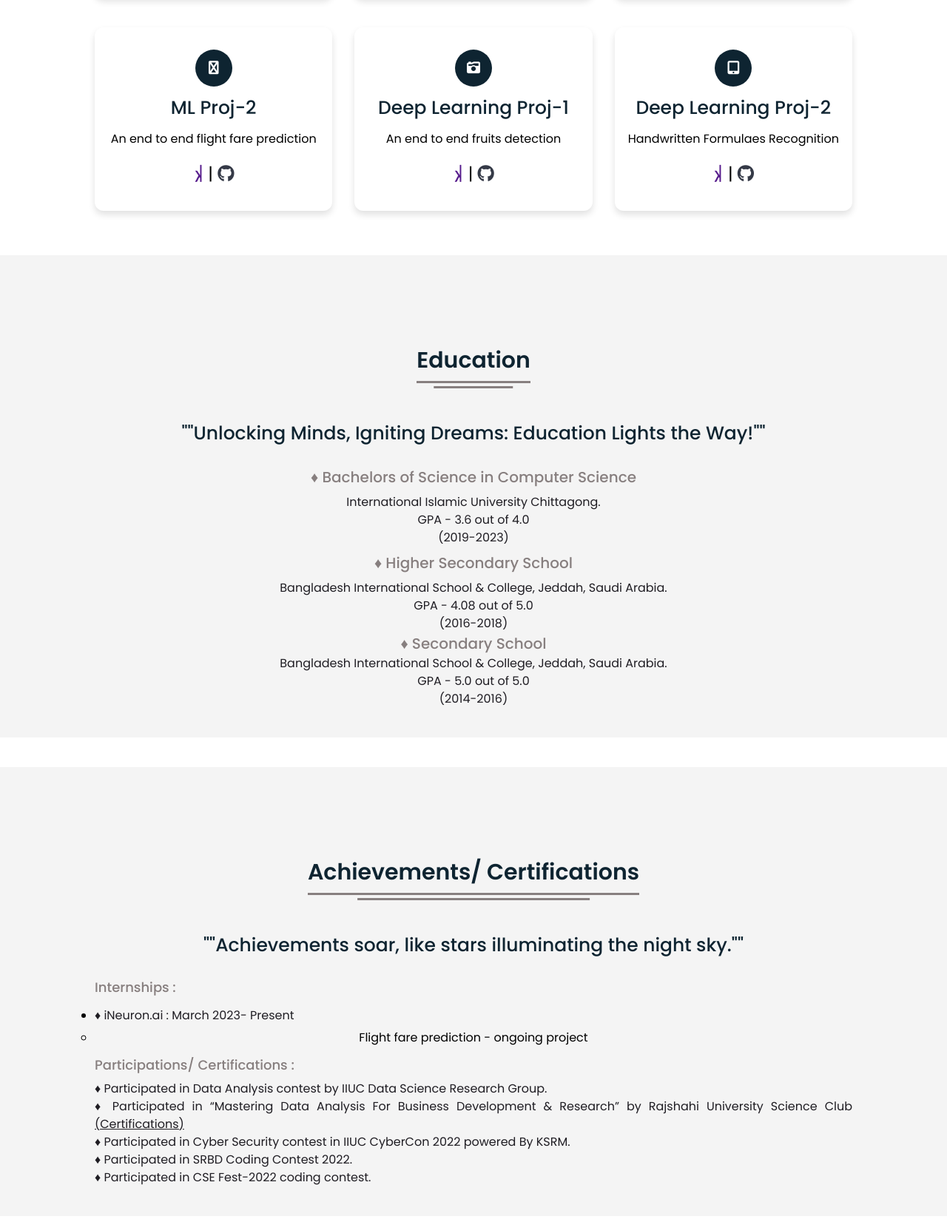
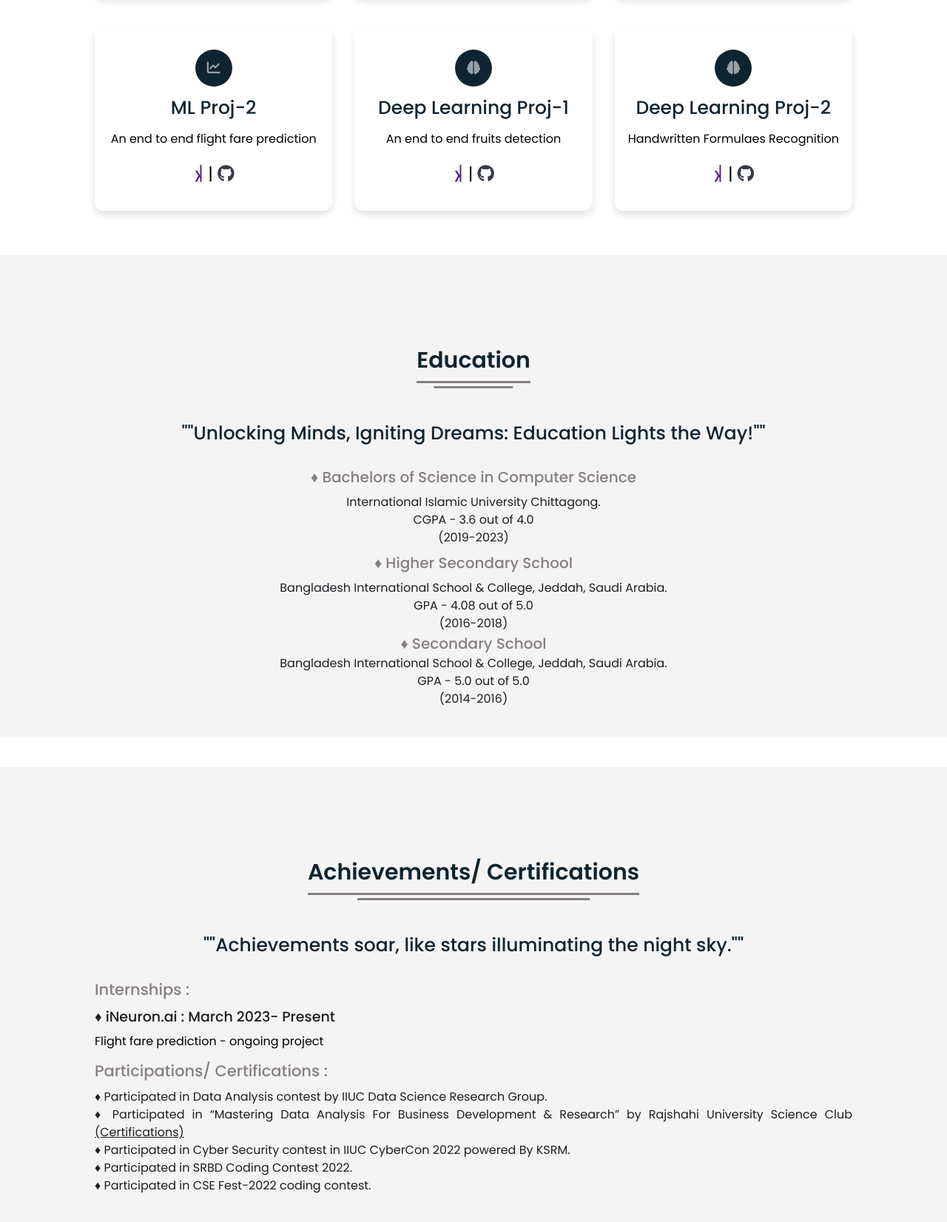
Before and after one commit to Shikamaru77/Shikamaru77.github.io, a plain HTML site: page index.html in a window 1280 px wide. Shown: the part 2926-4578 px from the top of the page at 74% size. Drawn offline with Linux system fonts and the light colour scheme.

Commit message:
Update index.html

```diff
--- a/index.html
+++ b/index.html
@@ -185,7 +185,7 @@ Heroku | Amazon EC2
           </div>
           <div class="box">
             <div class="icon">
-              <i class="fas fa-chart-line"></i>
+              <i class="fas fa-chart-line fa-fade"></i>
             </div>
             <div class="topic">ML Proj-1</div>
             <p>An end to end time series analysis</p>
@@ -196,8 +196,9 @@ Heroku | Amazon EC2
           </div>
           <div class="box">
             <div class="icon">
-              <i class="fab fa-chart-area"></i>
+              <i class="fas fa-chart-line fa-fade"></i>
             </div>
+
             <div class="topic">ML Proj-2</div>
             <p>An end to end flight fare prediction</p>
             <p><div class="media-icons">
@@ -207,8 +208,8 @@ Heroku | Amazon EC2
           </div>
           <div class="box">
             <div class="icon">
-              <i class="fas fa-camera-retro"></i>
-            </div>
+              <i class="fas fa-brain fa-fade"></i>
+             </div>
             <div class="topic">Deep Learning Proj-1</div>
             <p>An end to end fruits detection</p>
             <p><div class="media-icons">
@@ -218,7 +219,7 @@ Heroku | Amazon EC2
           </div>
           <div class="box">
             <div class="icon">
-              <i class="fas fa-tablet-alt"></i>
+              <i class="fas fa-brain fa-fade"></i>
             </div>
             <div class="topic">Deep Learning Proj-2</div>
             <p>Handwritten Formulaes Recognition</p>
@@ -246,7 +247,7 @@ Heroku | Amazon EC2
 
               <p>
                 International Islamic University Chittagong.</br>
-                GPA - 3.6 out of 4.0</br>
+                CGPA - 3.6 out of 4.0</br>
                 (2019-2023)
               </p>
 
@@ -298,18 +299,18 @@ Heroku | Amazon EC2
           <div class="text">
             <div class="topic">""Achievements soar, like stars illuminating the night sky.""</div>
 
-              <div style="text-align: left; font-size: 18px; color: #877F7F; font-weight: 450;">
+              <div style="text-align: left; font-size: 21px; color: #877F7F; font-weight: 450;">
                 Internships :
+              </div>
+                <div style="text-align: left; font-size: 19px; font-weight: 450;">
+
+                <p>♦ iNeuron.ai : March 2023- Present</p>
+              </div>
+              <div style="text-align: left;">
+
+                  Flight fare prediction - ongoing project
                 </div>
-                <ul>
-                  <li>
-                <p>♦ iNeuron.ai : March 2023- Present</p>
-                <ul class="project">
-                  <li> Flight fare prediction - ongoing project</li>
-                </ul>
-              </li>
-            </ul>
-                <div style="text-align: left; font-size: 18px; color: #877F7F; font-weight: 450;">
+                <div style="text-align: left; font-size: 21px; color: #877F7F; font-weight: 450;">
                   Participations/ Certifications :
                   </div>
                 <p>
```
